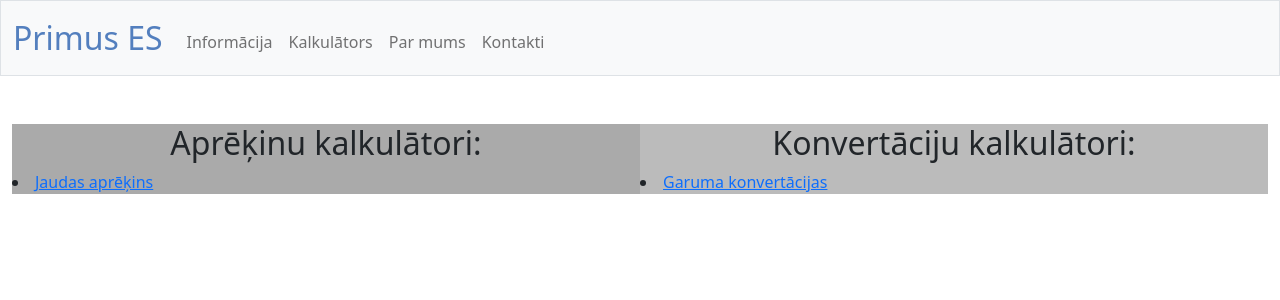
After one commit to mats92/final_project, a Flask app: page /calculator in a window 1280 px wide. The commit adds this page. Shown: the top 300 px of the page. Run offline with Flask 3, Linux system fonts and the light colour scheme; some libraries are stand-ins or nearby versions.

Commit message:
Update 10.07

```diff
--- a/app.py
+++ b/app.py
@@ -10,5 +10,12 @@ app = Flask(__name__)
 
 @app.route("/")
 def index():
+    return render_template("index.html")
 
-    return render_template("index.html")
+@app.route("/calculator")
+def calculator():
+    return render_template("calculator.html")
+
+@app.route("/garums")
+def garums():
+    return render_template("garums.html")
--- a/static/styles.css
+++ b/static/styles.css
@@ -14,3 +14,17 @@ nav .navbar-brand .blue
 .left-align {
     text-align: left;
 }
+
+/* column position */
+.column
+{
+    float: left;
+    width: 50%;
+}
+
+.row:after
+{
+    content: "";
+    display: table;
+    clear: both;
+}
--- /dev/null
+++ b/templates/calculator.html
@@ -0,0 +1,20 @@
+{% extends "layout.html" %}
+
+{% block title %}
+    Index
+{% endblock %}
+
+{% block main %}
+
+<div>
+    <div class="column" style="background-color:#aaa;">
+        <h2>Aprēķinu kalkulātori:</h2>
+        <li class="left-align"><a href="/jauda">Jaudas aprēķins</a></li>
+    </div>
+    <div class="column" style="background-color:#bbb;">
+        <h2>Konvertāciju kalkulātori:</h2>
+        <li class="left-align"><a href="/garums">Garuma konvertācijas</a></li>
+    </div>
+</div>
+
+{% endblock %}
--- a/templates/layout.html
+++ b/templates/layout.html
@@ -30,10 +30,10 @@
                 </button>
                 <div class="collapse navbar-collapse" id="navbar">
                     <ul class="navbar-nav me-auto mt-2">
-                        <li class="nav-item"><a class="nav-link" href="/quote">Informācija</a></li>
-                        <li class="nav-item"><a class="nav-link" href="/buy">Kalkulātors</a></li>
-                        <li class="nav-item"><a class="nav-link" href="/sell">Par mums</a></li>
-                        <li class="nav-item"><a class="nav-link" href="/history">Kontakti</a></li>
+                        <li><a class="nav-link" href="/quote">Informācija</a></li>
+                        <li><a class="nav-link" href="/calculator">Kalkulātors</a></li>
+                        <li><a class="nav-link" href="/sell">Par mums</a></li>
+                        <li><a class="nav-link" href="/history">Kontakti</a></li>
                     </ul>
                 </div>
             </div>
```
Also changed, not shown: templates/garums.html (added, +13 -0 lines), templates/jauda.html (added, +20 -0 lines).
